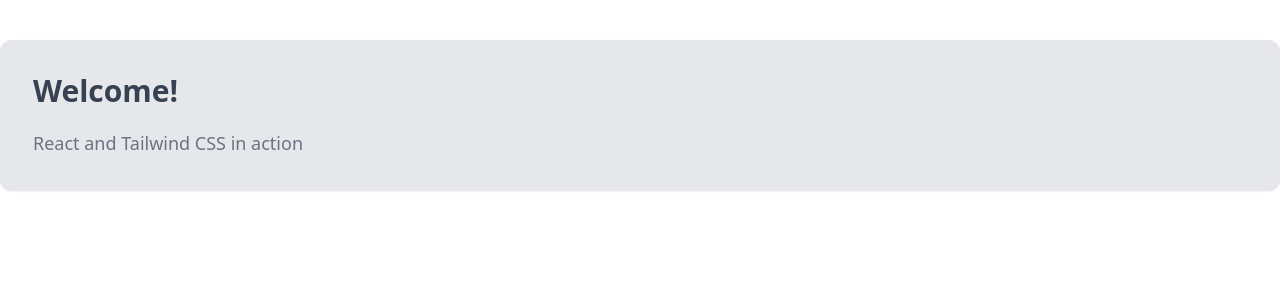
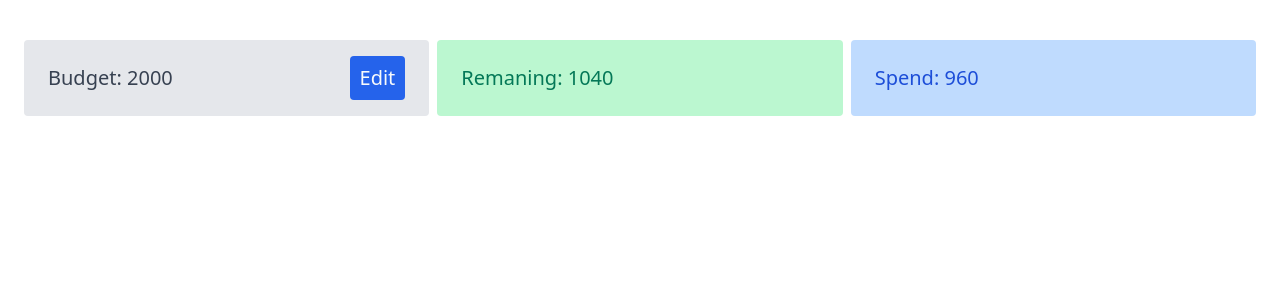
Before and after one commit to lepddd/React-Budget-Planner, a React (Vite) app: page / in a window 1280 px wide. Shown: the top 300 px of the page. Built offline with nearby package versions, Linux system fonts and the light colour scheme.

Commit message:
add budget/remaning/spend components

```diff
--- a/src/App.css
+++ /dev/null
@@ -1,41 +0,0 @@
-#root {
-  max-width: 1280px;
-  margin: 0 auto;
-  padding: 2rem;
-  text-align: center;
-}
-
-.logo {
-  height: 6em;
-  padding: 1.5em;
-  will-change: filter;
-}
-.logo:hover {
-  filter: drop-shadow(0 0 2em #646cffaa);
-}
-.logo.react:hover {
-  filter: drop-shadow(0 0 2em #61dafbaa);
-}
-
-@keyframes logo-spin {
-  from {
-    transform: rotate(0deg);
-  }
-  to {
-    transform: rotate(360deg);
-  }
-}
-
-@media (prefers-reduced-motion: no-preference) {
-  a:nth-of-type(2) .logo {
-    animation: logo-spin infinite 20s linear;
-  }
-}
-
-.card {
-  padding: 2em;
-}
-
-.read-the-docs {
-  color: #888;
-}
--- a/src/App.jsx
+++ b/src/App.jsx
@@ -1,12 +1,15 @@
+import Budget from "./Components/Budget";
+import Remaning from "./Components/Remaning";
+import Spend from "./Components/Spend";
+
 function App() {
   return (
-    <div className="container mx-auto bg-gray-200 rounded-xl shadow border p-8 m-10">
-      <p className="text-3xl text-gray-700 font-bold mb-5">
-        Welcome!
-      </p>
-      <p className="text-gray-500 text-lg">
-        React and Tailwind CSS in action
-      </p>
+    <div className="p-3 lg:px-6 lg:py-10">
+      <div className="flex flex-col gap-1 lg:flex-row lg:gap-2">
+      <Budget budget={'2000'}/>
+      <Remaning remaning={'1040'}/>
+      <Spend spend={'960'}/>
+      </div>
     </div>
   );
 }
--- /dev/null
+++ b/src/Components/Budget.jsx
@@ -0,0 +1,12 @@
+import Button from "./Button";
+
+const Budget = ({ budget }) => {
+  return (
+    <div className="flex w-full min-w-[296px] py-2 px-4 bg-gray-200 justify-between items-center rounded text-gray-700 sm:px-6 sm:py-4">
+      <p className="font-sans sm:text-xl">Budget: {budget}</p>
+      <Button title={"Edit"} />
+    </div>
+  );
+};
+
+export default Budget;
--- /dev/null
+++ b/src/Components/Button.jsx
@@ -0,0 +1,9 @@
+const Button = ({ title }) => {
+  return (
+    <button className="px-2.5 py-2 bg-blue-600 text-slate-50 rounded font-sans sm:text-xl">
+      {title}
+    </button>
+  );
+};
+
+export default Button;
--- /dev/null
+++ b/src/Components/Remaning.jsx
@@ -0,0 +1,9 @@
+const Remaning = ({ remaning }) => {
+  return (
+    <div className="w-full min-w-[296px] p-4 bg-green-200 rounded text-emerald-700 sm:p-6">
+      <p className="font-sans sm:text-xl">Remaning: {remaning}</p>
+    </div>
+  );
+};
+
+export default Remaning;
--- /dev/null
+++ b/src/Components/Spend.jsx
@@ -0,0 +1,9 @@
+const Spend = ({ spend }) => {
+  return (
+    <div className="w-full min-w-[296px] p-4 bg-blue-200 rounded text-blue-700 sm:p-6">
+      <p className="font-sans sm:text-xl">Spend: {spend}</p>
+    </div>
+  );
+};
+
+export default Spend;
```
